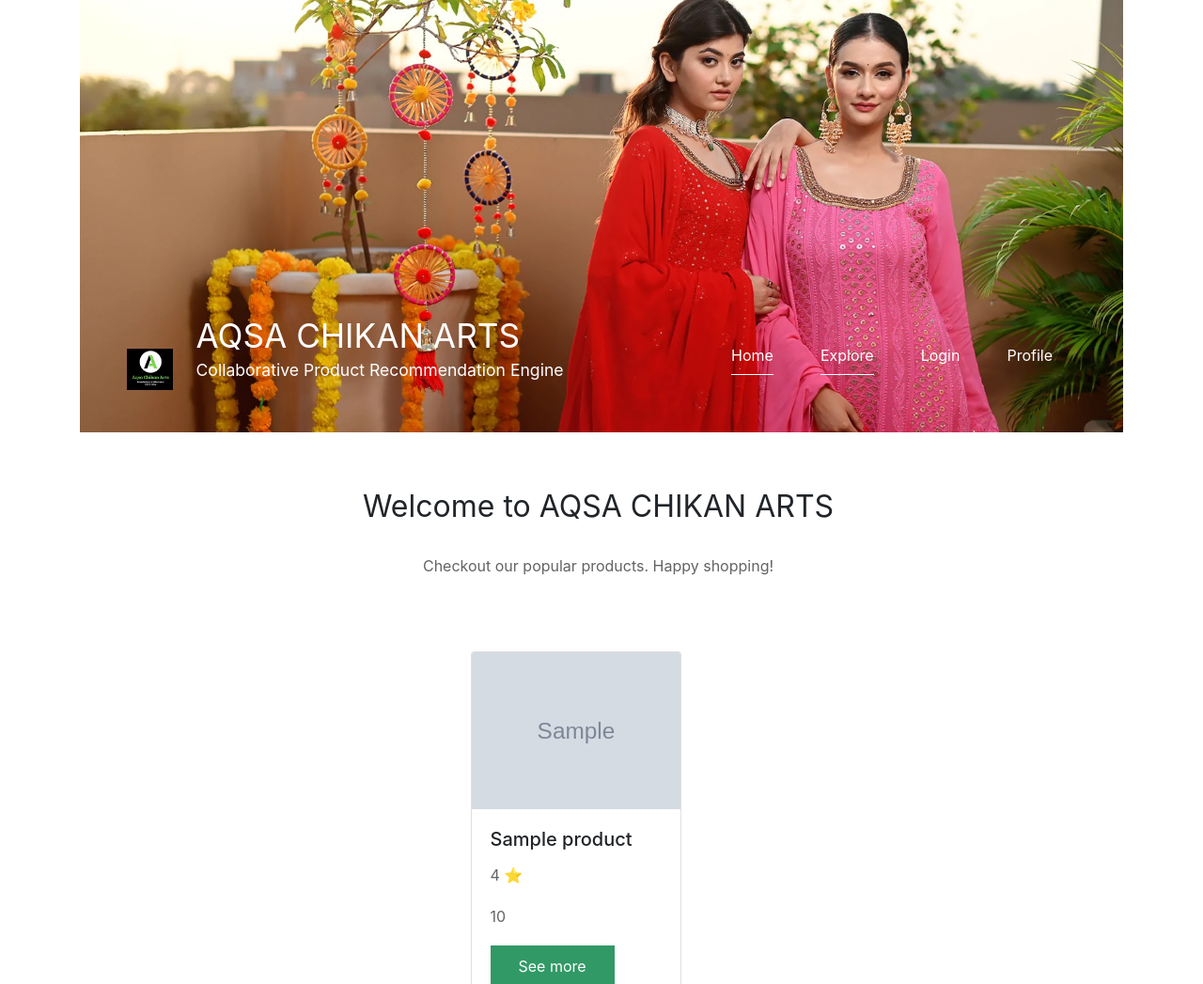
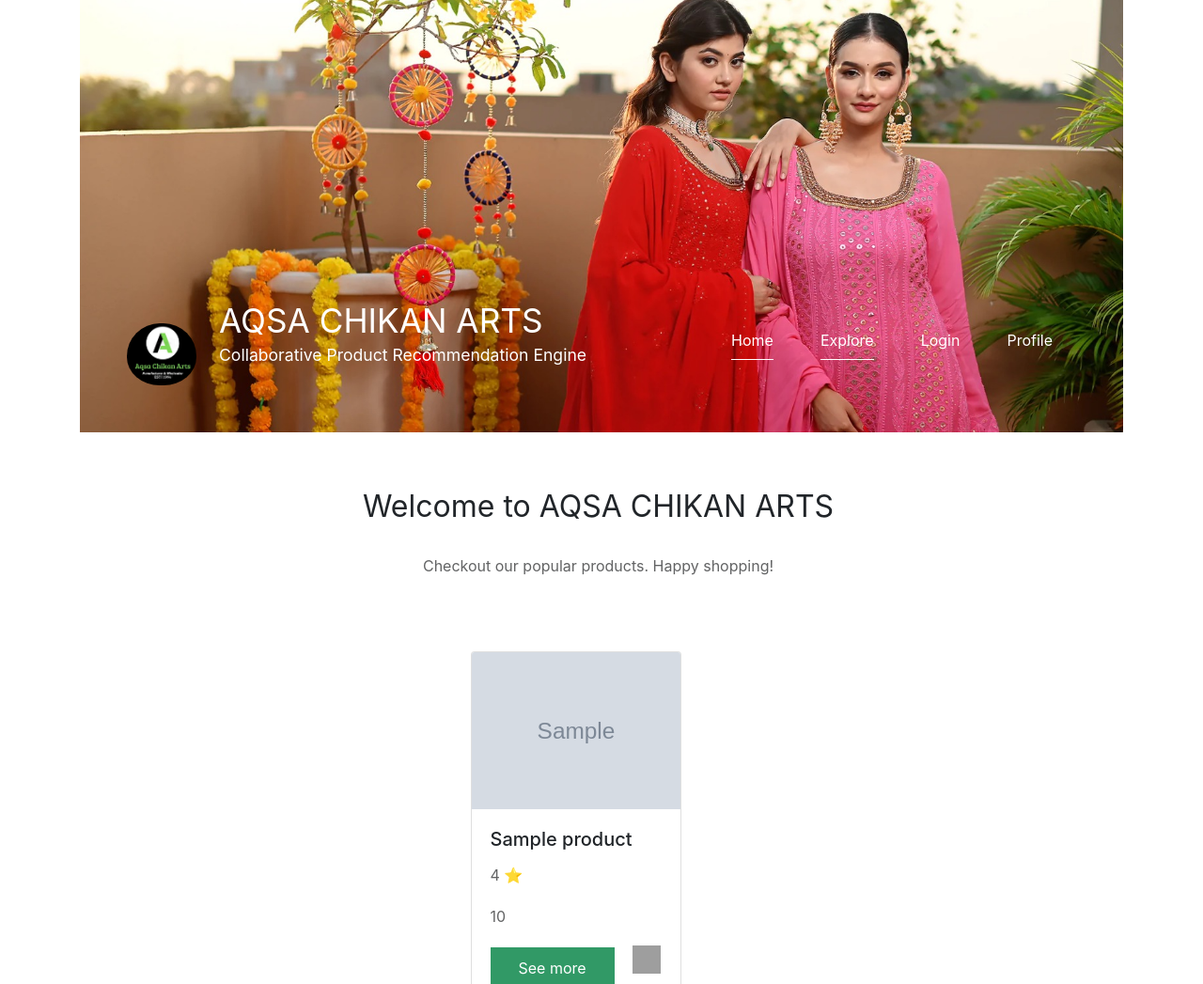
Before and after one commit to Nabeelcodes110/Recommendation-System, a Flask app: template Templates/index.html in a window 1280 px wide. Shown: the top 1047 px of the page at 94% size. Run offline with Flask 3, Linux system fonts and the light colour scheme; the template is opened without the code that fills it: most values are stand-ins (such as "Sample title", 1, 10 or a date in 2020); grey boxes marked "Sample" are stand-in pictures; parts of the project's set-up code (start-up, migrations or seed data) failed here and were passed over; grey boxes are pictures that could not be loaded.

Commit message:
Add files via upload

```diff
--- a/static/css/form.css
+++ b/static/css/form.css
@@ -385,8 +385,11 @@ ul, nav, body, h1, h2, h4, h6, p, figure {
   .tm-site-logo {
 	display: inline-block;
 	margin-right: 20px;
-	max-width: 10%;
+	max-width: 12%;
 	margin-bottom: 5px;
+	border-radius: 35px;
+	padding-bottom: 5px;
+	margin-top: 5px;
   }
 
   .tm-site-text-box {
--- a/static/css/style.css
+++ b/static/css/style.css
@@ -274,8 +274,11 @@ p, address {
 .tm-site-logo {
   display: inline-block;
   margin-right: 20px;
-  max-width: 10%;
+  max-width: 15%;
   margin-bottom: 5px;
+  border-radius: 35px;
+  padding-bottom: 5px;
+  margin-top: 5px;
 }
 
 .tm-site-text-box {
@@ -865,3 +868,43 @@ address {
   margin-top: 20px;
   margin-bottom: 100px;
   }
+
+
+
+  /* LIKE BUTTON IMAGE */
+  .image-button {
+    display: inline-block;
+    position: relative;
+    overflow: hidden;
+    width: 30px;
+    height: 30px;
+    margin-left: 15px;
+
+    }
+
+    .image-button img {
+    display: block;
+    width: 100%;
+    height: 100%;
+    }
+
+    .image-button:hover img {
+    transform: scale(1.0);
+    }
+
+    .image-button::before {
+    content: '';
+    display: block;
+    position: absolute;
+    top: 0;
+    left: 0;
+    width: 100%;
+    height: 100%;
+    background-color: rgba(0, 0, 0, 0.3);
+    opacity: 0;
+    transition: opacity 0.3s ease-in-out;
+    }
+
+    .image-button:hover::before {
+    opacity: 1;
+    }
```
